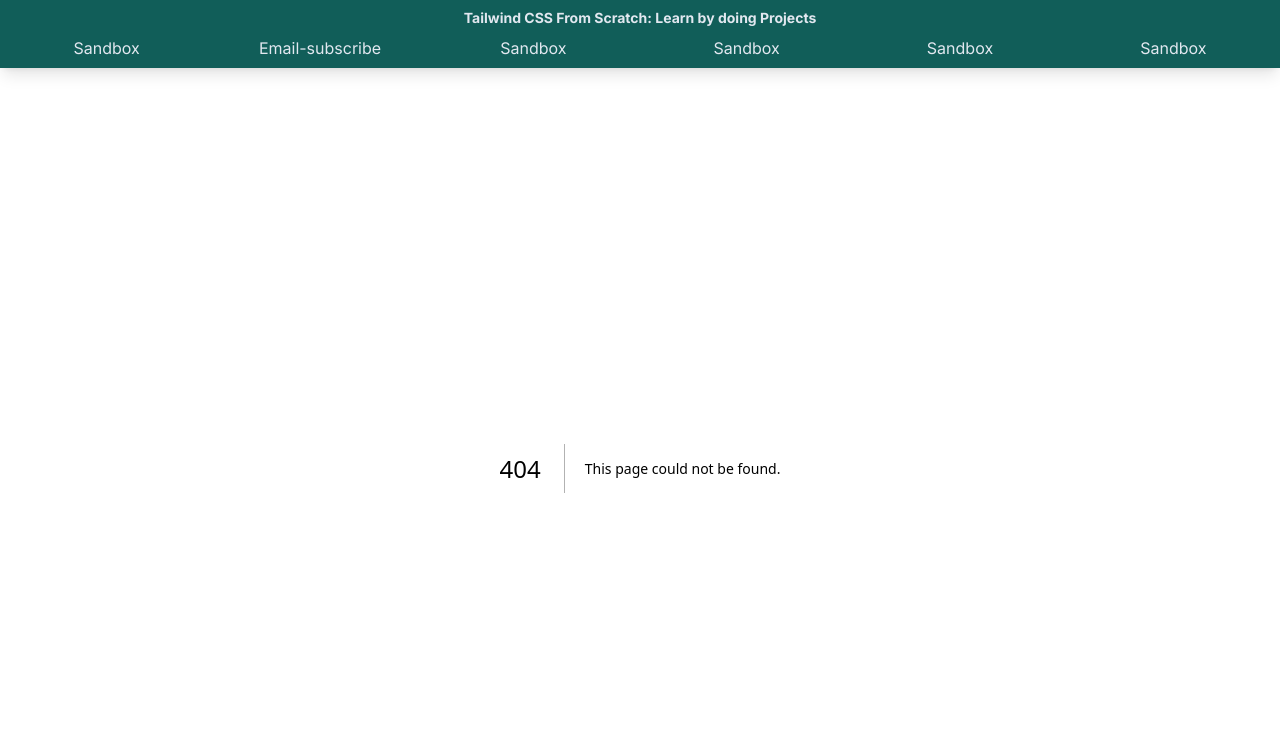
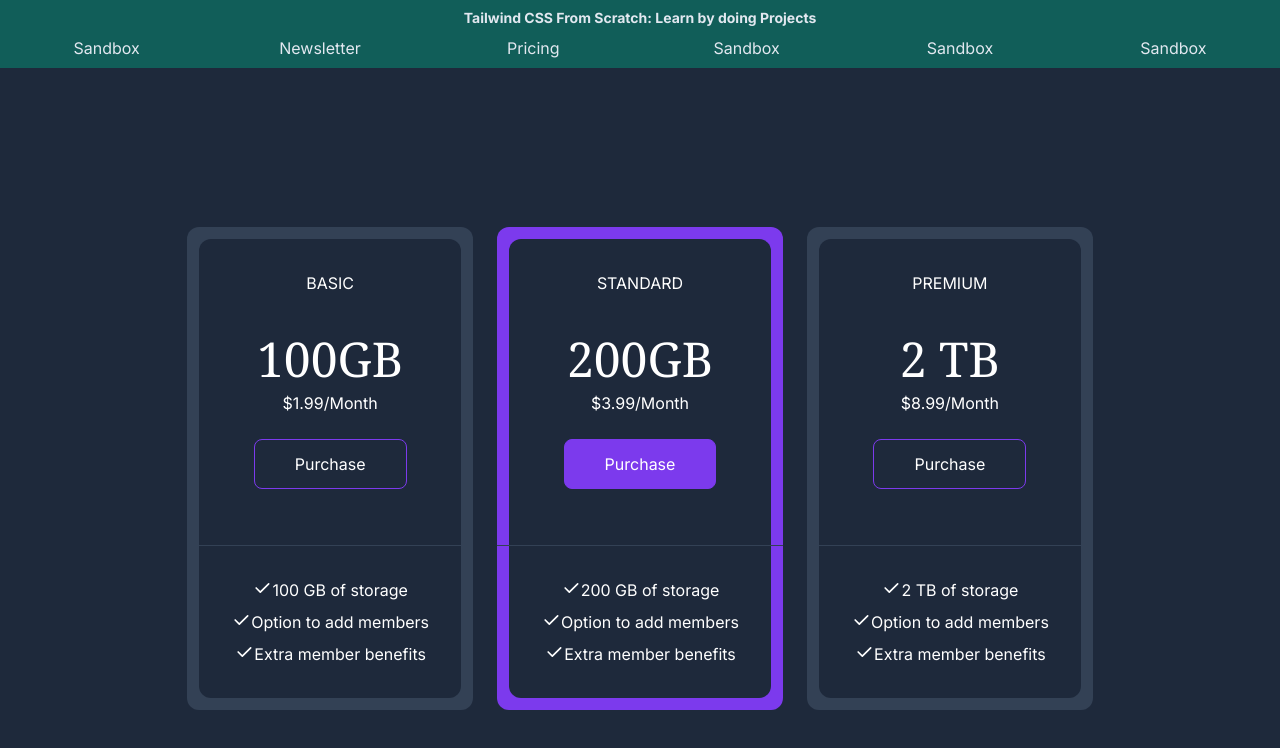
Before and after one commit to lucas-bresson/tailwind-from-scratch, a Next.js app: page /projects/pricing-cards in a window 1280 px wide. Before the commit this address had no page. Shown: the top 748 px of the page. Built offline with nearby package versions, Linux system fonts and the light colour scheme.

Commit message:
mini-project 2 - pricing cards

```diff
--- a/src/app/layout.tsx
+++ b/src/app/layout.tsx
@@ -28,10 +28,10 @@ export default function RootLayout({
               <Link href="/sandbox">Sandbox</Link>
             </li>
             <li className="flex-1 px-4 py-2 hover:font-medium hover:text-emerald-200 hover:bg-teal-700">
-              <Link href="/projects/email-subscribe">Email-subscribe</Link>
+              <Link href="/projects/email-subscribe">Newsletter</Link>
             </li>
             <li className="flex-1 px-4 py-2 hover:font-medium hover:text-emerald-200 hover:bg-teal-700">
-              <Link href="/sandbox">Sandbox</Link>
+              <Link href="/projects/pricing-cards">Pricing</Link>
             </li>
             <li className="flex-1 px-4 py-2 hover:font-medium hover:text-emerald-200 hover:bg-teal-700">
               <Link href="/sandbox">Sandbox</Link>
--- /dev/null
+++ b/src/app/projects/pricing-cards/page.tsx
@@ -0,0 +1,240 @@
+export default function Page() {
+  return (
+    // Global Container
+    <div className="flex items-center justify-center min-h-screen bg-slate-800">
+      {/* Inner Container */}
+      <div className="flex flex-col my-6 space-y-6 md:space-y-0 md:space-x-6 md:flex-row md:my-0">
+        {/* Col 1 */}
+        <div className="bg-slate-700 rounded-xl text-white">
+          {/* Upper Container */}
+          <div className="p-8 mx-3 mt-3 rounded-t-xl bg-slate-800">
+            <div className="text-center uppercase">Basic</div>
+            <h2 className="mt-10 font-serif text-5xl text-center">100GB</h2>
+            <h3 className="mt-2 text-center">$1.99/Month</h3>
+            <div className="flex justify-center">
+              <a
+                href="#"
+                className="inline-block px-10 py-3 my-6 text-center border border-violet-600 rounded-lg duration-200 hover:bg-violet-800 hover:border-violet-800"
+              >
+                Purchase
+              </a>
+            </div>
+          </div>
+          {/* Border */}
+          <div className="border-t border-slate-700"></div>
+          {/* Lower Container */}
+          <div className="p-8 mx-3 mb-3 rounded-b-xl bg-slate-800">
+            {/* List Container */}
+            <div className="flex flex-col space-y-2">
+              {/* List Item 1 */}
+              <div className="flex justify-center">
+                <svg
+                  xmlns="http://www.w3.org/2000/svg"
+                  className="w-5 h-5"
+                  viewBox="0 0 24 24"
+                  stroke-width="2"
+                  stroke="currentColor"
+                  fill="none"
+                  stroke-linecap="round"
+                  stroke-linejoin="round"
+                >
+                  <path stroke="none" d="M0 0h24v24H0z" fill="none" />
+                  <path d="M5 12l5 5l10 -10" />
+                </svg>
+                <span className="text-sm-ml-1">100 GB of storage</span>
+              </div>
+              {/* List Item 2 */}
+              <div className="flex justify-center">
+                <svg
+                  xmlns="http://www.w3.org/2000/svg"
+                  className="w-5 h-5"
+                  viewBox="0 0 24 24"
+                  stroke-width="2"
+                  stroke="currentColor"
+                  fill="none"
+                  stroke-linecap="round"
+                  stroke-linejoin="round"
+                >
+                  <path stroke="none" d="M0 0h24v24H0z" fill="none" />
+                  <path d="M5 12l5 5l10 -10" />
+                </svg>
+                <span className="text-sm-ml-1">Option to add members</span>
+              </div>
+              {/* List Item 3 */}
+              <div className="flex justify-center">
+                <svg
+                  xmlns="http://www.w3.org/2000/svg"
+                  className="w-5 h-5"
+                  viewBox="0 0 24 24"
+                  stroke-width="2"
+                  stroke="currentColor"
+                  fill="none"
+                  stroke-linecap="round"
+                  stroke-linejoin="round"
+                >
+                  <path stroke="none" d="M0 0h24v24H0z" fill="none" />
+                  <path d="M5 12l5 5l10 -10" />
+                </svg>
+                <span className="text-sm-ml-1">Extra member benefits</span>
+              </div>
+            </div>
+          </div>
+        </div>
+
+        {/* Col 2 */}
+        <div className="bg-violet-600 rounded-xl text-white">
+          {/* Upper Container */}
+          <div className="p-8 mx-3 mt-3 rounded-t-xl bg-slate-800">
+            <div className="text-center uppercase">Standard</div>
+            <h2 className="mt-10 font-serif text-5xl text-center">200GB</h2>
+            <h3 className="mt-2 text-center">$3.99/Month</h3>
+            <div className="flex justify-center">
+              <a
+                href="#"
+                className="inline-block px-10 py-3 my-6 text-center border border-violet-600 rounded-lg duration-200 bg-violet-600 hover:bg-violet-800 hover:border-violet-800"
+              >
+                Purchase
+              </a>
+            </div>
+          </div>
+          {/* Border */}
+          <div className="border-t border-slate-700"></div>
+          {/* Lower Container */}
+          <div className="p-8 mx-3 mb-3 rounded-b-xl bg-slate-800">
+            {/* List Container */}
+            <div className="flex flex-col space-y-2">
+              {/* List Item 1 */}
+              <div className="flex justify-center">
+                <svg
+                  xmlns="http://www.w3.org/2000/svg"
+                  className="w-5 h-5"
+                  viewBox="0 0 24 24"
+                  stroke-width="2"
+                  stroke="currentColor"
+                  fill="none"
+                  stroke-linecap="round"
+                  stroke-linejoin="round"
+                >
+                  <path stroke="none" d="M0 0h24v24H0z" fill="none" />
+                  <path d="M5 12l5 5l10 -10" />
+                </svg>
+                <span className="text-sm-ml-1">200 GB of storage</span>
+              </div>
+              {/* List Item 2 */}
+              <div className="flex justify-center">
+                <svg
+                  xmlns="http://www.w3.org/2000/svg"
+                  className="w-5 h-5"
+                  viewBox="0 0 24 24"
+                  stroke-width="2"
+                  stroke="currentColor"
+                  fill="none"
+                  stroke-linecap="round"
+                  stroke-linejoin="round"
+                >
+                  <path stroke="none" d="M0 0h24v24H0z" fill="none" />
+                  <path d="M5 12l5 5l10 -10" />
+                </svg>
+                <span className="text-sm-ml-1">Option to add members</span>
+              </div>
+              {/* List Item 3 */}
+              <div className="flex justify-center">
+                <svg
+                  xmlns="http://www.w3.org/2000/svg"
+                  className="w-5 h-5"
+                  viewBox="0 0 24 24"
+                  stroke-width="2"
+                  stroke="currentColor"
+                  fill="none"
+                  stroke-linecap="round"
+                  stroke-linejoin="round"
+                >
+                  <path stroke="none" d="M0 0h24v24H0z" fill="none" />
+                  <path d="M5 12l5 5l10 -10" />
+                </svg>
+                <span className="text-sm-ml-1">Extra member benefits</span>
+              </div>
+            </div>
+          </div>
+        </div>
+
+        {/* Col 3 */}
+        <div className="bg-slate-700 rounded-xl text-white">
+          {/* Upper Container */}
+          <div className="p-8 mx-3 mt-3 rounded-t-xl bg-slate-800">
+            <div className="text-center uppercase">Premium</div>
+            <h2 className="mt-10 font-serif text-5xl text-center">2 TB</h2>
+            <h3 className="mt-2 text-center">$8.99/Month</h3>
+            <div className="flex justify-center">
+              <a
+                href="#"
+                className="inline-block px-10 py-3 my-6 text-center border border-violet-600 rounded-lg duration-200 hover:bg-violet-800 hover:border-violet-800"
+              >
+                Purchase
+              </a>
+            </div>
+          </div>
+          {/* Border */}
+          <div className="border-t border-slate-700"></div>
+          {/* Lower Container */}
+          <div className="p-8 mx-3 mb-3 rounded-b-xl bg-slate-800">
+            {/* List Container */}
+            <div className="flex flex-col space-y-2">
+              {/* List Item 1 */}
+              <div className="flex justify-center">
+                <svg
+                  xmlns="http://www.w3.org/2000/svg"
+                  className="w-5 h-5"
+                  viewBox="0 0 24 24"
+                  stroke-width="2"
+                  stroke="currentColor"
+                  fill="none"
+                  stroke-linecap="round"
+                  stroke-linejoin="round"
+                >
+                  <path stroke="none" d="M0 0h24v24H0z" fill="none" />
+                  <path d="M5 12l5 5l10 -10" />
+                </svg>
+                <span className="text-sm-ml-1">2 TB of storage</span>
+              </div>
+              {/* List Item 2 */}
+              <div className="flex justify-center">
+                <svg
+                  xmlns="http://www.w3.org/2000/svg"
+                  className="w-5 h-5"
+                  viewBox="0 0 24 24"
+                  stroke-width="2"
+                  stroke="currentColor"
+                  fill="none"
+                  stroke-linecap="round"
+                  stroke-linejoin="round"
+                >
+                  <path stroke="none" d="M0 0h24v24H0z" fill="none" />
+                  <path d="M5 12l5 5l10 -10" />
+                </svg>
+                <span className="text-sm-ml-1">Option to add members</span>
+              </div>
+              {/* List Item 3 */}
+              <div className="flex justify-center">
+                <svg
+                  xmlns="http://www.w3.org/2000/svg"
+                  className="w-5 h-5"
+                  viewBox="0 0 24 24"
+                  stroke-width="2"
+                  stroke="currentColor"
+                  fill="none"
+                  stroke-linecap="round"
+                  stroke-linejoin="round"
+                >
+                  <path stroke="none" d="M0 0h24v24H0z" fill="none" />
+                  <path d="M5 12l5 5l10 -10" />
+                </svg>
+                <span className="text-sm-ml-1">Extra member benefits</span>
+              </div>
+            </div>
+          </div>
+        </div>
+      </div>
+    </div>
+  );
+}
```
Also changed, not shown: public/email-subscribe.png (deleted).
